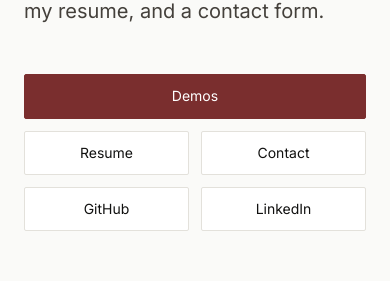
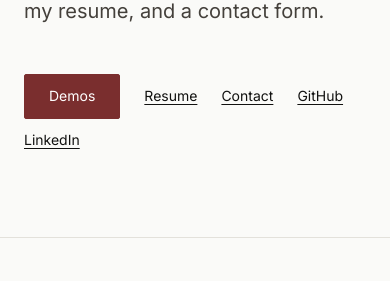
Before and after one commit to dillon-shearer/ds-portfolio, a Next.js app: page / in a window 390 px wide. Shown: the part 326-607 px from the top of the page. Built offline with nearby package versions, Linux system fonts and the light colour scheme; no server answers.

Commit message:
Make Resume, Contact, GitHub and LinkedIn text links beside the Demos button on the home row

```diff
--- a/app/page.module.css
+++ b/app/page.module.css
@@ -41,7 +41,11 @@
   display: flex;
   align-items: center;
   flex-wrap: wrap;
-  gap: var(--space-3);
+  gap: var(--space-3) var(--space-5);
+  font-family: var(--font-sans);
+  font-size: var(--text-sm);
+  font-weight: 400;
+  line-height: var(--leading-snug);
   margin-top: var(--space-7);
 }
 
@@ -55,16 +59,6 @@
   .support {
     margin-top: var(--space-6);
   }
-
-  .ctas {
-    display: grid;
-    grid-template-columns: repeat(2, minmax(0, 1fr));
-    align-self: stretch;
-  }
-
-  .ctas > :first-child {
-    grid-column: 1 / -1;
-  }
 }
 
 @media (min-width: 720px) and (max-width: 1079px) {
--- a/app/page.tsx
+++ b/app/page.tsx
@@ -1,5 +1,5 @@
 import type { Metadata } from 'next'
-import { Button } from '@/components/ui'
+import { Button, InlineLink } from '@/components/ui'
 import { HERO } from '@/content/home'
 import { SITE, SOCIALS } from '@/content/site'
 import styles from './page.module.css'
@@ -21,16 +21,16 @@ export default function HomePage() {
               {HERO.ctas.primary.label}
             </Button>
             {HERO.ctas.secondary.map((link) => (
-              <Button key={link.href} href={link.href} variant="outline" size="md">
+              <InlineLink key={link.href} href={link.href}>
                 {link.label}
-              </Button>
+              </InlineLink>
             ))}
-            <Button href={SOCIALS.github} variant="outline" size="md" external>
+            <InlineLink href={SOCIALS.github} external>
               {HERO.ctas.social.github}
-            </Button>
-            <Button href={SOCIALS.linkedin} variant="outline" size="md" external>
+            </InlineLink>
+            <InlineLink href={SOCIALS.linkedin} external>
               {HERO.ctas.social.linkedin}
-            </Button>
+            </InlineLink>
           </div>
         </div>
       </section>
--- a/components/ui/Button.tsx
+++ b/components/ui/Button.tsx
@@ -7,7 +7,6 @@ type Size = 'sm' | 'md'
 interface ButtonProps {
   variant?: Variant
   size?: Size
-  external?: boolean
   href?: string
   download?: boolean | string
   onClick?: React.MouseEventHandler<HTMLButtonElement>
@@ -19,7 +18,6 @@ interface ButtonProps {
 export function Button({
   variant = 'primary',
   size = 'sm',
-  external,
   href,
   download,
   onClick,
@@ -39,12 +37,7 @@ export function Button({
     }
 
     return (
-      <a
-        href={href}
-        download={download}
-        className={className}
-        {...(external ? { target: '_blank', rel: 'noopener noreferrer' } : {})}
-      >
+      <a href={href} download={download} className={className}>
         {children}
       </a>
     )
```
Also changed, not shown: .claude/STYLE.md.
